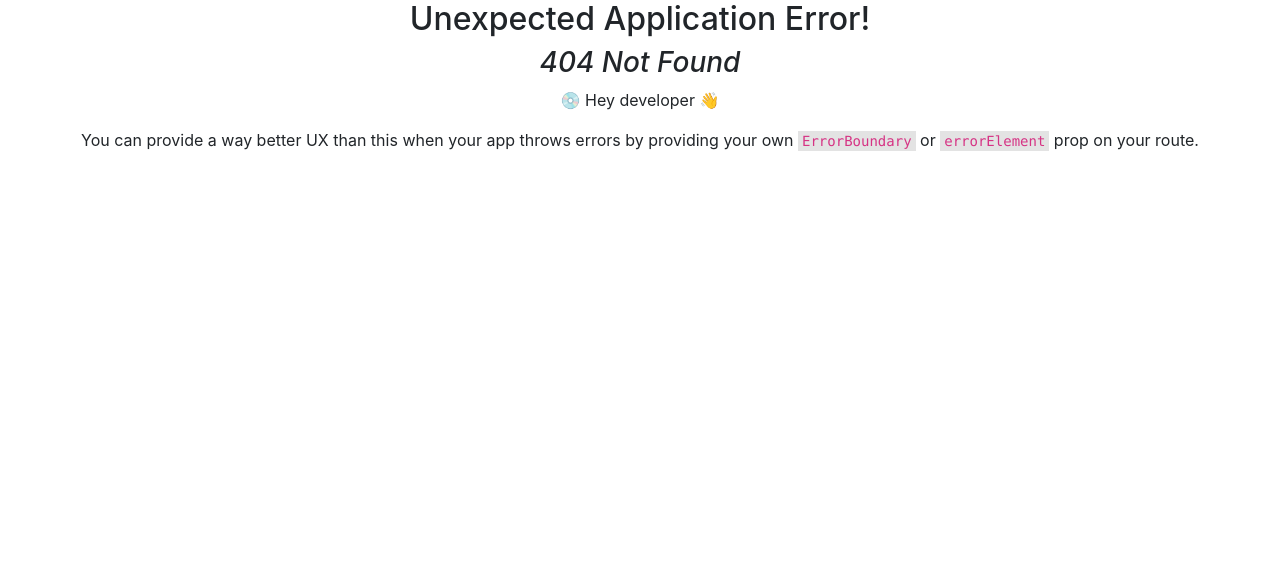
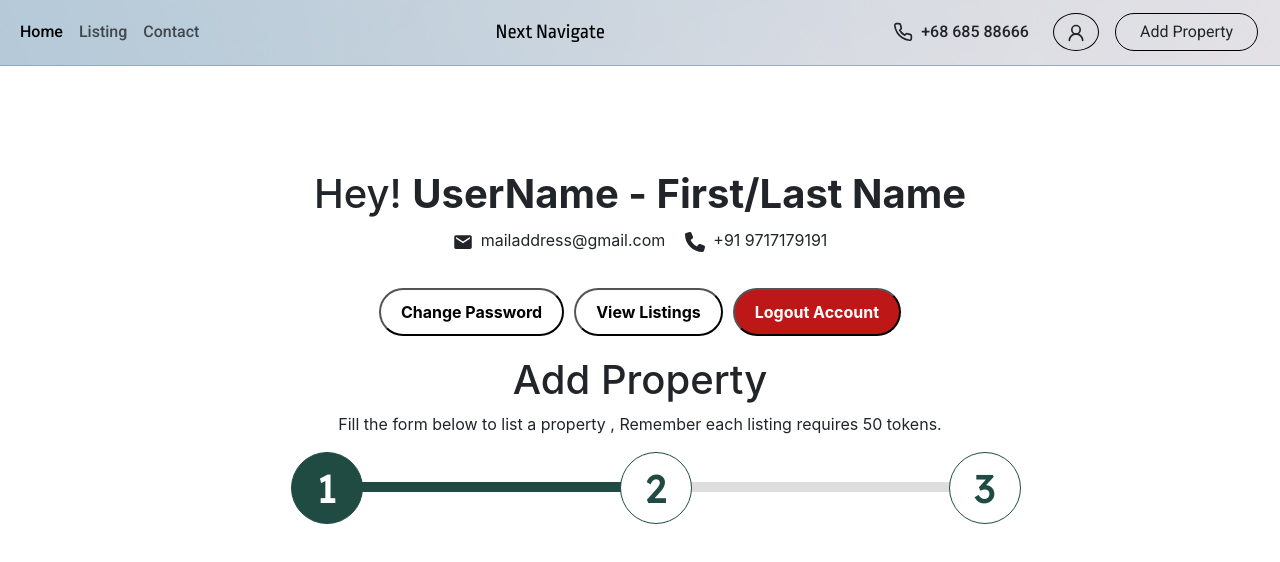
Before and after one commit to KenaxisQ/Nest-Nevigate-Fronted, a React (Create React App) app: page /add-property in a window 1280 px wide. Before the commit this address had no page. Shown: the top 562 px of the page. Built offline with nearby package versions, Linux system fonts and the light colour scheme; a web font is replaced by a local one.

Commit message:
PROPERTY

```diff
--- a/package.json
+++ b/package.json
@@ -12,6 +12,7 @@
     "lucide-react": "^0.456.0",
     "react": "^18.3.1",
     "react-dom": "^18.3.1",
+    "react-hook-form": "^7.53.2",
     "react-icons": "^5.3.0",
     "react-router-dom": "^6.28.0",
     "react-scripts": "5.0.1",
--- /dev/null
+++ b/src/Components/AddPropertyForm/Property/AddProperty.js
@@ -0,0 +1,13 @@
+import ProgressBar from "../../progressBar/progressBar"
+import { FirstForm } from "../PropertyForms/FirstForm"
+
+export const AddProperty = () => {
+    return(
+        <>
+            <h1>Add Property</h1>
+            <p>Fill the form below to list a property , Remember each listing requires 50 tokens.</p>
+            <ProgressBar />
+            <FirstForm />
+        </>
+    )
+}
--- /dev/null
+++ b/src/Components/AddPropertyForm/PropertyForm.css
@@ -0,0 +1,4 @@
+.property-main
+ {
+   margin-top: 150px;
+}
--- /dev/null
+++ b/src/Components/AddPropertyForm/PropertyForm.js
@@ -0,0 +1,19 @@
+import Navbar from "../CustomNavbar/CustomNavbar"
+import { useLocation } from "react-router-dom";
+import { UserInfo } from "./UserInfo/UserInfo"
+import './PropertyForm.css';
+import { AddProperty } from "./Property/AddProperty";
+export const PropertyForm = () => {
+    const location = useLocation();
+    const { customData } = location.state || {}; // Accessing state
+    console.log('c', customData);
+    return(
+        <>
+            <Navbar />
+            <div className="property-main">
+                <UserInfo />
+            </div>
+            <AddProperty />
+        </>
+    )
+}
--- /dev/null
+++ b/src/Components/AddPropertyForm/PropertyForms/FirstForm.js
@@ -0,0 +1,9 @@
+import { useForm, FormProvider, useWatch } from "react-hook-form";
+export const FirstForm = () => {
+    return (
+        <FormProvider>
+                <input type="text" name="name" />
+                <input type="text" name="age" />
+        </FormProvider>
+    );
+}
--- /dev/null
+++ b/src/Components/AddPropertyForm/UserInfo/UserInfo.css
@@ -0,0 +1,51 @@
+.profile-header {
+    display: flex;
+    flex-direction: column;
+    align-items: center;
+    text-align: center;
+    padding: 20px;
+  }
+
+  .profile-header h1 {
+    font-size: 2.5rem;
+    margin-bottom: 10px;
+  }
+
+  .username {
+    font-weight: bold;
+  }
+
+  .profile-info {
+    display: flex;
+    gap: 20px;
+    margin-bottom: 20px;
+  }
+  .profile-buttons {
+    display: flex;
+    gap: 10px;
+  }
+
+  button {
+    padding: 10px 20px;
+    border-radius: 5px;
+    cursor: pointer;
+    font-weight: bold;
+  }
+
+  .change-password {
+    background: transparent;
+    border-radius: 30px;
+    border-color: black;
+  }
+
+  .view-listings {
+    background: transparent;
+    border-radius: 30px;
+    border-color: black;
+  }
+
+  .logout-account {
+    background-color: #be1717;
+    color: white;
+    border-radius: 30px;
+  }
--- /dev/null
+++ b/src/Components/AddPropertyForm/UserInfo/UserInfo.js
@@ -0,0 +1,29 @@
+import './UserInfo.css';
+import {IoMdMail} from "react-icons/io";
+import { FaPhone } from "react-icons/fa6";
+
+
+export const UserInfo = () => {
+    return (
+        <>
+            <div className="profile-header">
+                <h1>Hey! <span className="username">UserName - First/Last Name</span></h1>
+                <div className="profile-info">
+                    <p>
+                        <IoMdMail size={20} className="me-2" />
+                        <span className="email">mailaddress@gmail.com</span>
+                    </p>
+                    <p>
+                        <FaPhone size={20} className="me-2"/>
+                        <span>+91 9717179191</span>
+                    </p>
+                </div>
+                <div className="profile-buttons">
+                    <button className="change-password">Change Password</button>
+                    <button className="view-listings">View Listings</button>
+                    <button className="logout-account">Logout Account</button>
+                </div>
+            </div>
+        </>
+    );
+}
--- a/src/Components/CustomNavbar/CustomNavbar.css
+++ b/src/Components/CustomNavbar/CustomNavbar.css
@@ -17,8 +17,6 @@
 
 }
 .nav-link {
-
-
 
 }
 .navbar-brand{
--- a/src/Components/CustomNavbar/CustomNavbar.js
+++ b/src/Components/CustomNavbar/CustomNavbar.js
@@ -1,10 +1,10 @@
 import React, { useState } from 'react';
 import { Phone, User,UserRound } from 'lucide-react';
-import { Link } from 'react-router-dom';
+import { Link, useNavigate } from 'react-router-dom';
 import './CustomNavbar.css';
 const Navbar = () => {
   const [isOpen, setIsOpen] = useState(false);
-
+  const navigate = useNavigate();
   return (
 
     <nav className="navbar navbar-expand-lg fixed-top" style={{borderBottom: '1px solid #97AABE'}}>
@@ -46,7 +46,7 @@ const Navbar = () => {
           <button className="btn text-dark me-3 user_icon">
             <UserRound size={20} />
           </button>
-          <button className="btn rounded-pill px-4 add_property_btn">
+          <button className="btn rounded-pill px-4 add_property_btn" onClick={() => {navigate('/add-property', {state: { customData: 'additional data' },search : '?name=JohnDoe&age=30'});}}>
             Add Property<span></span>
           </button>
         </div>
--- a/src/Components/FeaturedProperties/FeaturedProperties.js
+++ b/src/Components/FeaturedProperties/FeaturedProperties.js
@@ -25,7 +25,7 @@ export default function FeaturedProperties() {
       </div>
       <div className='propertyInfo'>
       <div className='propertyTitle'>Skyper Pool Apartment</div>
-      <div className='propertyLocation'><img  src={locationVector}/> &nbsp;1800-1818 79th St</div>
+      <div className='propertyLocation'><img  alt="" src={locationVector}/> &nbsp;1800-1818 79th St</div>
       <div className='priceAmenity'>
       <div className='propertyPrice'>$&nbsp;3,95,000</div>
       <div className='amenities'>
--- a/src/Components/Landing/Landing.js
+++ b/src/Components/Landing/Landing.js
@@ -1,3 +1,4 @@
+import { PropertyForm } from '../AddPropertyForm/PropertyForm';
 import FeaturedProperties from '../FeaturedProperties/FeaturedProperties'
 import HomePage from '../Home/Home'
 import React from 'react'
@@ -26,6 +27,10 @@ export default function Landing() {
       {
         path: "listings",
         element: (<>{"Not yet Implemented"}</>)
+      },
+      {
+        path: "add-property",
+        element: (<><PropertyForm /></>)
       }
       ]
 
```
Also changed, not shown: src/Components/AddPropertyForm/Property/AddProperty.css (added), 1 other file (tests, documents, lock files or other folders).
